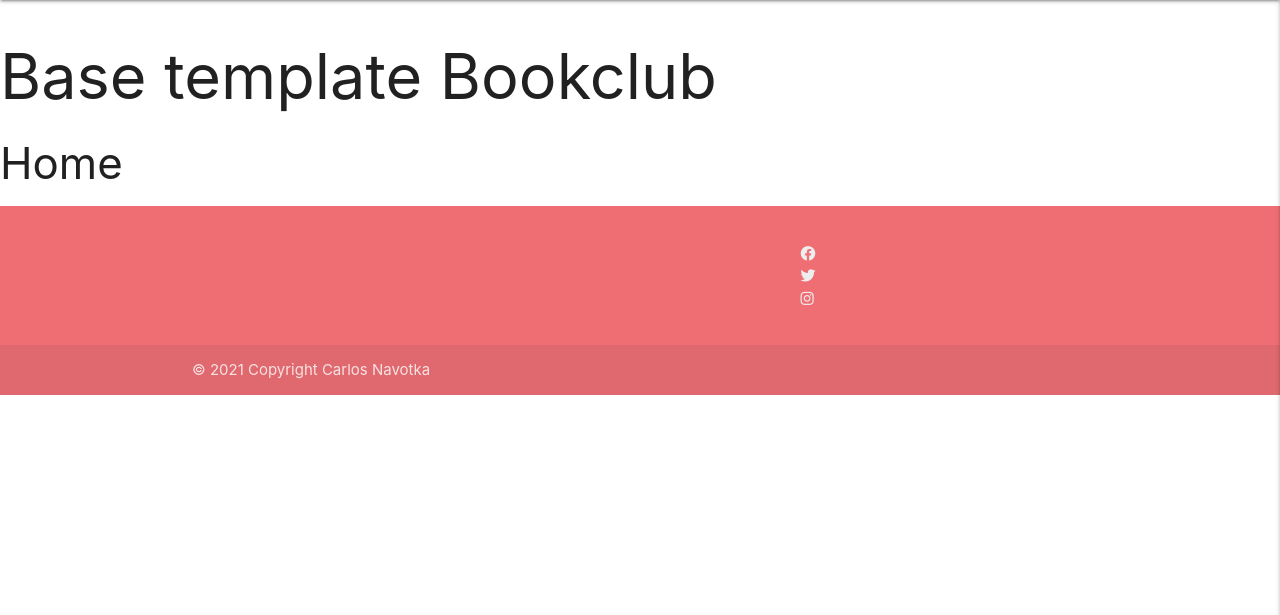
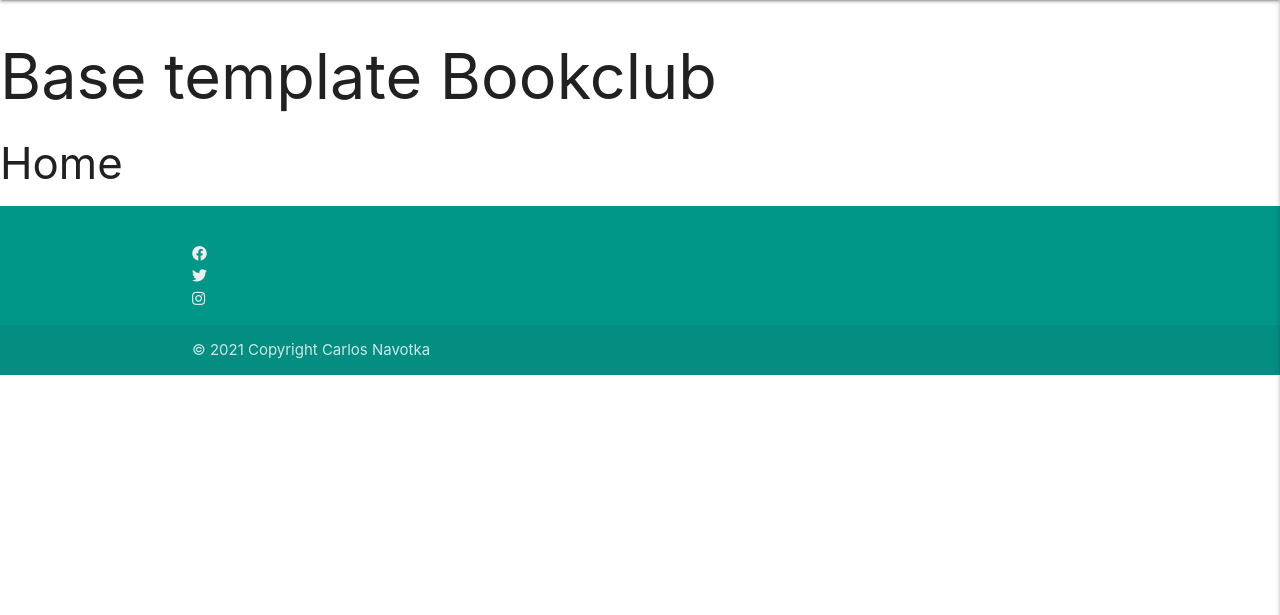
Before and after one commit to cnavotka/bookclub, a Flask app: page / in a window 1280 px wide. Shown: the part 64-679 px from the top of the page. Run offline with Flask 2, Linux system fonts and the light colour scheme; some libraries are stand-ins or nearby versions; some web fonts are replaced.

Commit message:
Change Materialze colour on the footer of the base html file

```diff
--- a/templates/base.html
+++ b/templates/base.html
@@ -53,13 +53,9 @@
 
     <!--Footer-->
 
-    <footer class="page-footer">
+    <footer class="page-footer teal">
         <div class="container">
-          <div class="row">
-            <div class="col l6 s12">
-              <h5 class="white-text"></h5>
-              <p class="grey-text text-lighten-4"></p>
-            </div>
+
             <div class="col l4 offset-l2 s12">
               <h5 class="white-text"></h5>
               <ul>
@@ -71,12 +67,11 @@
                     <i class="fab fa-instagram"></i></a></li>
               </ul>
             </div>
-          </div>
+
         </div>
         <div class="footer-copyright">
           <div class="container">
           © 2021 Copyright Carlos Navotka
-          <a class="grey-text text-lighten-4 right" href="#!"></a>
           </div>
         </div>
       </footer>
```
